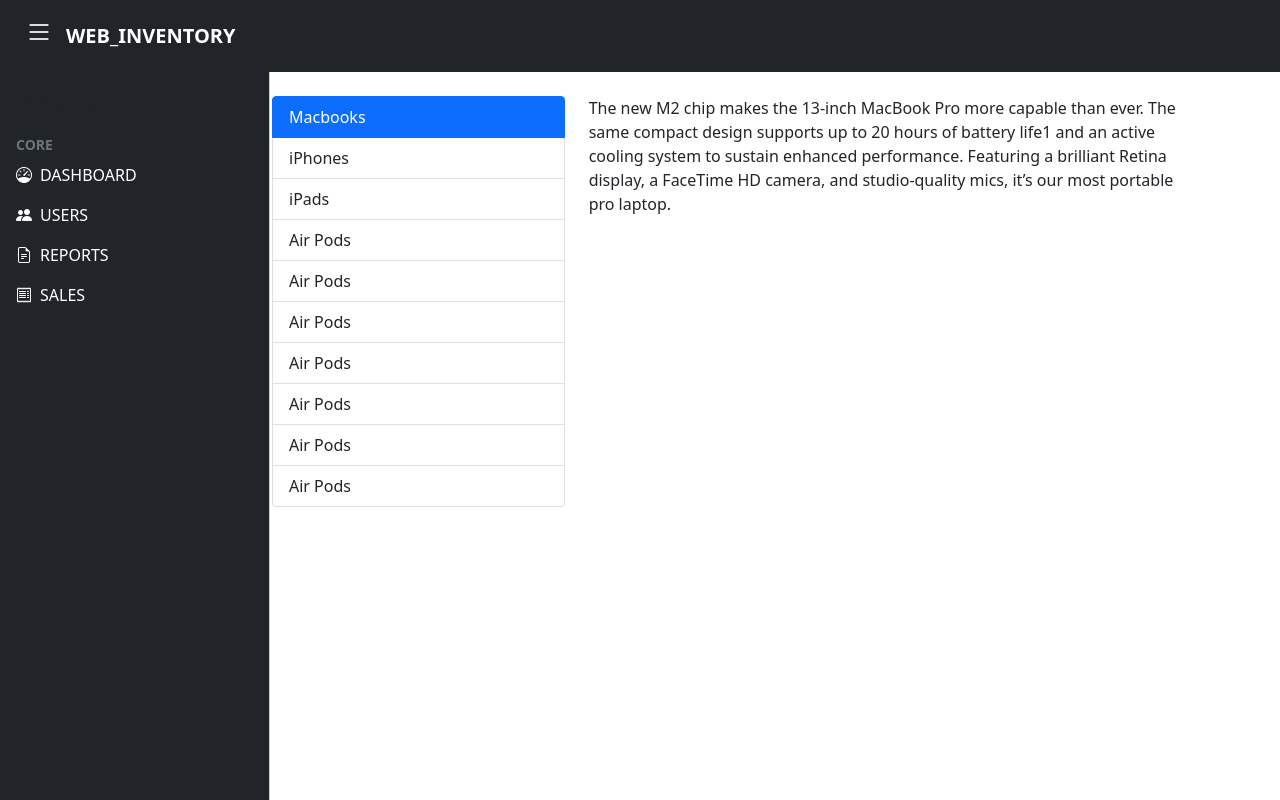
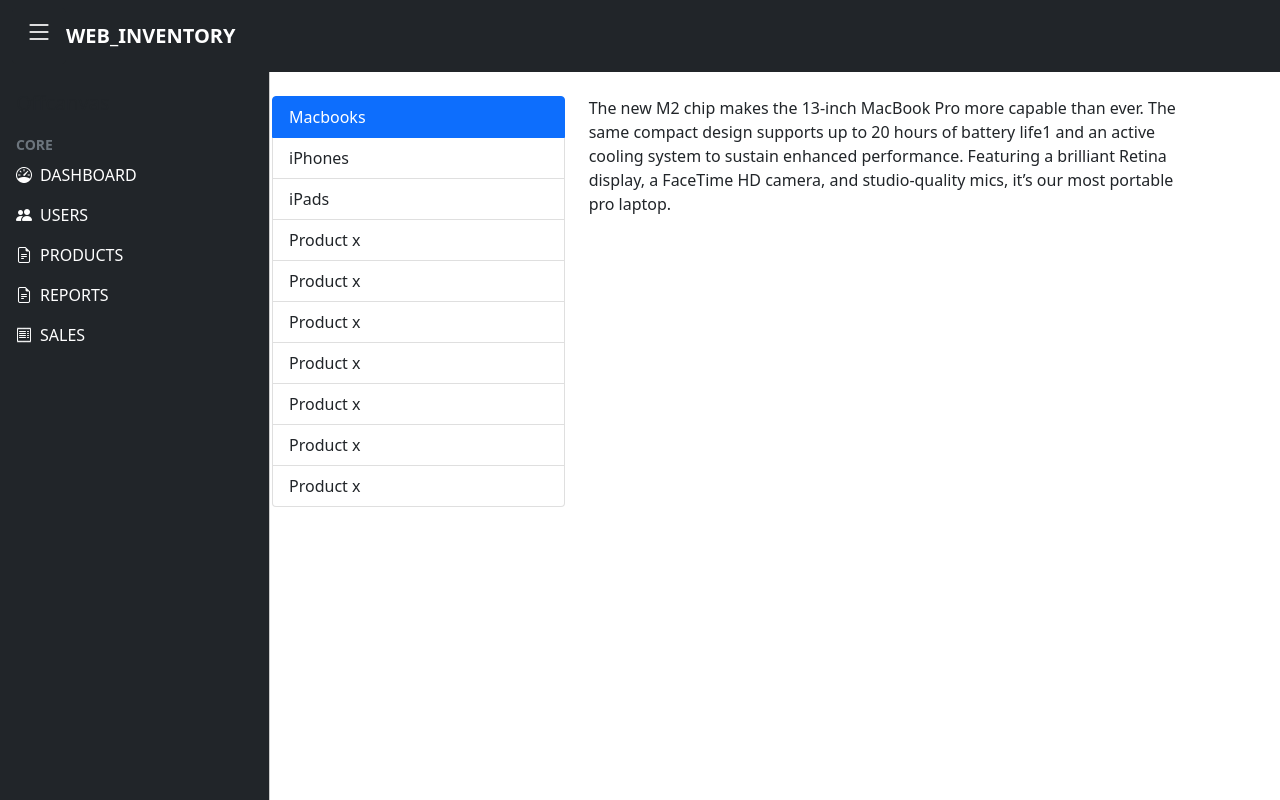
Before and after one commit to Prabha-99/Web_Inventory_Prototype, an Angular app in the folder WIP_FRONT/: page /products in a window 1280 px wide. Built offline with nearby package versions, Linux system fonts and the light colour scheme.

Commit message:
Some minor updates into SideBar

```diff
--- a/WIP_FRONT/src/app/products/products.component.html
+++ b/WIP_FRONT/src/app/products/products.component.html
@@ -12,13 +12,13 @@
                     <a class="list-group-item list-group-item-action active" id="list-home-list" data-bs-toggle="list" href="#list-home" role="tab" aria-controls="list-home">Macbooks</a>
                     <a class="list-group-item list-group-item-action" id="list-profile-list" data-bs-toggle="list" href="#list-profile" role="tab" aria-controls="list-profile">iPhones</a>
                     <a class="list-group-item list-group-item-action" id="list-messages-list" data-bs-toggle="list" href="#list-messages" role="tab" aria-controls="list-messages">iPads</a>
-                    <a class="list-group-item list-group-item-action" id="list-settings-list" data-bs-toggle="list" href="#list-settings" role="tab" aria-controls="list-settings">Air Pods</a>
-                    <a class="list-group-item list-group-item-action" id="list-settings-list" data-bs-toggle="list" href="#list-settings" role="tab" aria-controls="list-settings">Air Pods</a>
-                    <a class="list-group-item list-group-item-action" id="list-settings-list" data-bs-toggle="list" href="#list-settings" role="tab" aria-controls="list-settings">Air Pods</a>
-                    <a class="list-group-item list-group-item-action" id="list-settings-list" data-bs-toggle="list" href="#list-settings" role="tab" aria-controls="list-settings">Air Pods</a>
-                    <a class="list-group-item list-group-item-action" id="list-settings-list" data-bs-toggle="list" href="#list-settings" role="tab" aria-controls="list-settings">Air Pods</a>
-                    <a class="list-group-item list-group-item-action" id="list-settings-list" data-bs-toggle="list" href="#list-settings" role="tab" aria-controls="list-settings">Air Pods</a>
-                    <a class="list-group-item list-group-item-action" id="list-settings-list" data-bs-toggle="list" href="#list-settings" role="tab" aria-controls="list-settings">Air Pods</a>
+                    <a class="list-group-item list-group-item-action" id="list-settings-list" data-bs-toggle="list" href="#list-settings" role="tab" aria-controls="list-settings">Product x</a>
+                    <a class="list-group-item list-group-item-action" id="list-settings-list" data-bs-toggle="list" href="#list-settings" role="tab" aria-controls="list-settings">Product x</a>
+                    <a class="list-group-item list-group-item-action" id="list-settings-list" data-bs-toggle="list" href="#list-settings" role="tab" aria-controls="list-settings">Product x</a>
+                    <a class="list-group-item list-group-item-action" id="list-settings-list" data-bs-toggle="list" href="#list-settings" role="tab" aria-controls="list-settings">Product x</a>
+                    <a class="list-group-item list-group-item-action" id="list-settings-list" data-bs-toggle="list" href="#list-settings" role="tab" aria-controls="list-settings">Product x</a>
+                    <a class="list-group-item list-group-item-action" id="list-settings-list" data-bs-toggle="list" href="#list-settings" role="tab" aria-controls="list-settings">Product x</a>
+                    <a class="list-group-item list-group-item-action" id="list-settings-list" data-bs-toggle="list" href="#list-settings" role="tab" aria-controls="list-settings">Product x</a>
                   </div>
                 </div>
                 <div class="col-8">
--- a/WIP_FRONT/src/app/sidebar/sidebar.component.html
+++ b/WIP_FRONT/src/app/sidebar/sidebar.component.html
@@ -33,6 +33,15 @@
               <span>USERS</span>
             </a>
           </li>
+          <li>
+            <a routerLink="/products" class="nav-link px-3 active">
+              <span class="me-2">
+                <i class="bi bi-file-earmark-text"></i>
+              </span>
+              <span>PRODUCTS</span>
+            </a>
+          </li>
+          <li>
           <li>
             <a href="" class="nav-link px-3 active">
               <span class="me-2">
```
